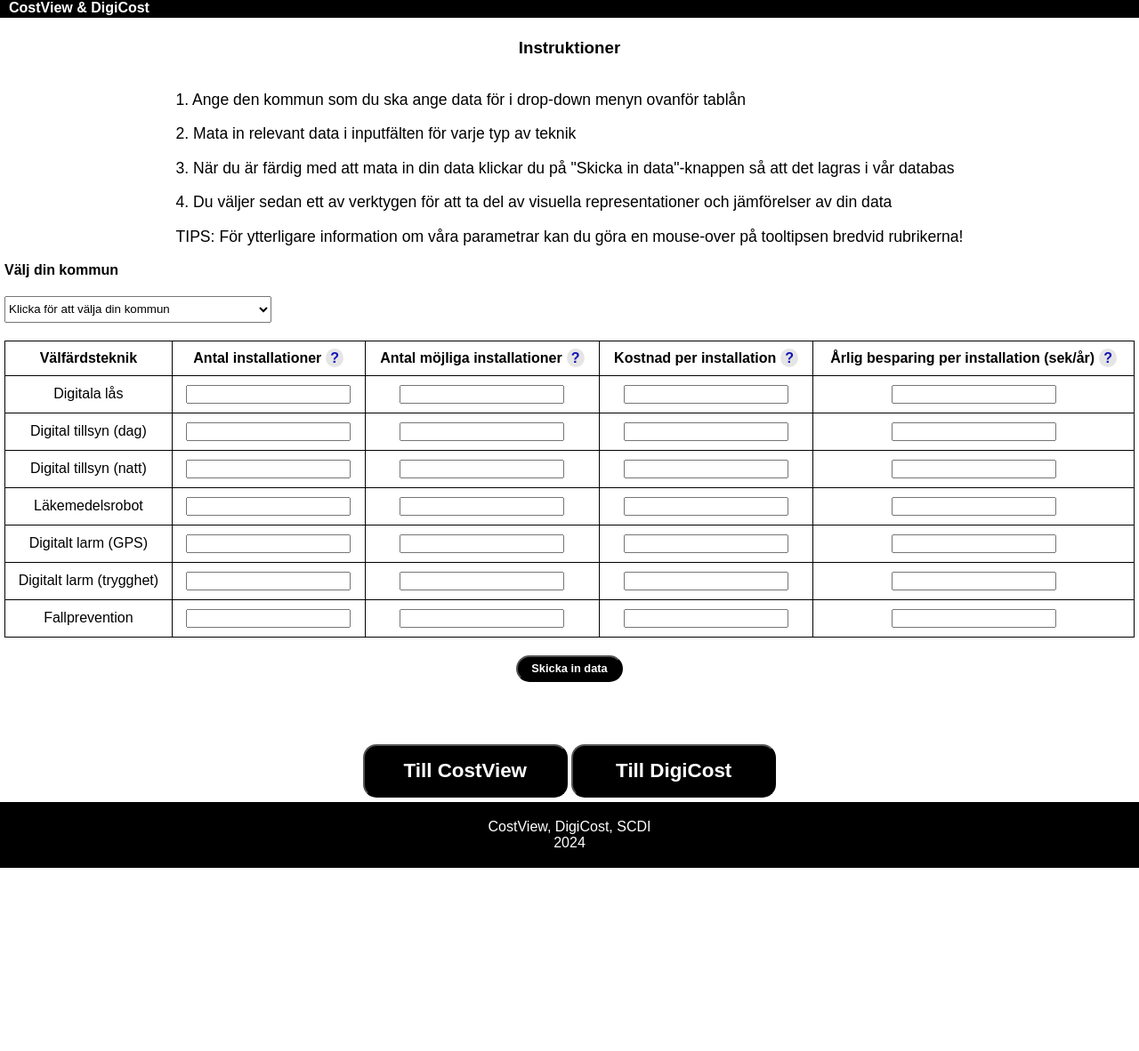
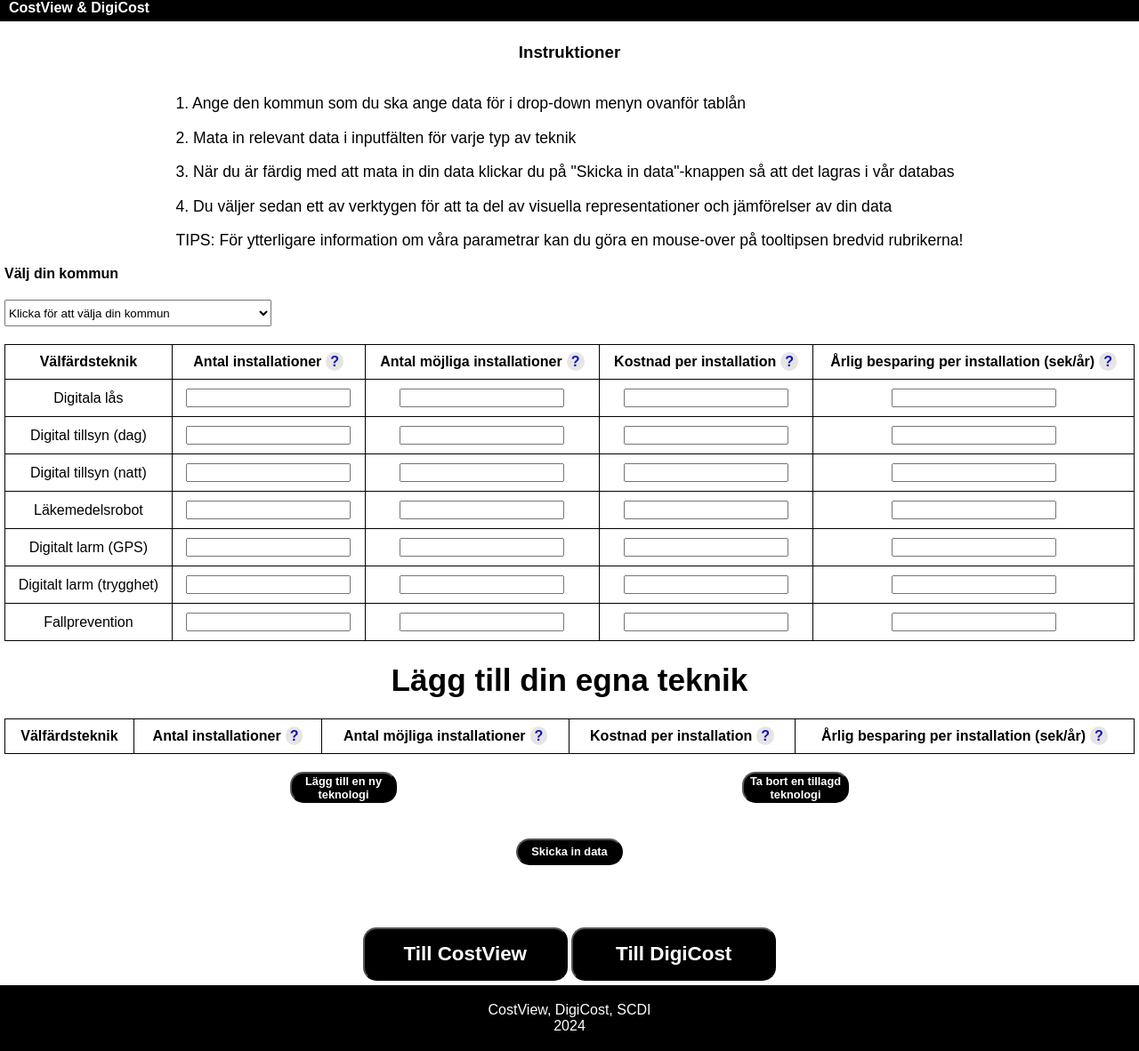
Before and after one commit to Antpapa99/TIG335_Alternativkostnader, a Django app: page /data/ in a window 1280 px wide. Shown: the whole page at 89% size. Before the commit the page ends 976 px from the top, so only its background shows below. Run offline with Django 5.2, Linux system fonts and the light colour scheme; lists and menus that the app fills with data are empty.

Commit message:
data and static

```diff
--- a/alternativkostnaderApp/static/addRows.js
+++ b/alternativkostnaderApp/static/addRows.js
@@ -24,5 +24,22 @@ document.addEventListener("DOMContentLoaded", function() {
 
 });
 
+function addRow() {
+    // Check if the maximum limit of rows has been reached
+    let table = document.getElementById('customtekniktable').getElementsByTagName('tbody')[0];
+
+    let newRow = table.insertRow(table.rows.length);
+    let cells = [];
+
+    for (let i = 0; i < 5; i++) {
+        cells.push(newRow.insertCell(i));
+            let input = document.createElement('input');
+            input.type = 'text';
+            input.classList.add(['teknikselect', 'installationer', 'minstallationer', 'kinstallation', 'binstallationsek'][i - 1]);
+            cells[i].appendChild(input);
+    }
+}
+
+document.getElementById('addRowButton').addEventListener('click', addRow);
 
 document.getElementById("deleteRowButton").addEventListener('click', rowDeleteFunction)
--- a/alternativkostnaderApp/static/style.css
+++ b/alternativkostnaderApp/static/style.css
@@ -110,11 +110,34 @@ a:link, a:visited {
     width: 100%; /* Fyll ut tabellen tillgängligt utrymme */
 }
 
+#customtekniktable {
+    margin: 0 auto;
+    text-align: center;
+    border-collapse: collapse; /* Slå ihop gränserna mellan celler */
+    width: 100%; /* Fyll ut tabellen tillgängligt utrymme */
+}
+
 #tekniktable th,
 #tekniktable td {
     padding: 10px; /* Lägg till padding för att öka avståndet runt texten i cellerna */
     border: 1px solid black; /* Lägg till gränser runt cellerna */
 }
+
+#customtekniktable th,
+#customtekniktable td {
+    padding: 10px; /* Lägg till padding för att öka avståndet runt texten i cellerna */
+    border: 1px solid black; /* Lägg till gränser runt cellerna */
+}
+
+.RowParent {
+    display: grid;
+    grid-template-columns: repeat(5, 1fr);
+    grid-template-rows: 1fr;
+    grid-column-gap: 0px;
+    grid-row-gap: 0px;
+    }
+
+
 
 #submitbutton {
     width: 120px;
@@ -126,6 +149,32 @@ a:link, a:visited {
     border-radius: 15px;
     font-size: 0.8em;
     font-weight: bold;
+}
+
+#addRowButton {
+    width: 120px;
+    height: 35px;
+    margin: 20px auto;
+    display: block;
+    color: white;
+    background-color: black;
+    border-radius: 15px;
+    font-size: 0.8em;
+    font-weight: bold;
+    grid-area: 1 / 2 / 2 / 3;
+}
+
+#deleteRowButton {
+    width: 120px;
+    height: 35px;
+    margin: 20px auto;
+    display: block;
+    color: white;
+    background-color: black;
+    border-radius: 15px;
+    font-size: 0.8em;
+    font-weight: bold;
+    grid-area: 1 / 4 / 2 / 5;
 }
 
 #inputfield label {
--- a/alternativkostnaderApp/templates/data.html
+++ b/alternativkostnaderApp/templates/data.html
@@ -42,8 +42,37 @@
                     </tr>
                 </thead>
                 <tbody>
+                    <!-- Add rows here as needed -->
                 </tbody>
             </table>
+            <div id="instruktioner">
+                <h1>Lägg till din egna teknik</h1>
+            </div>
+            <table id="customtekniktable">
+                <thead>
+                    <tr>
+                        <tr>
+                            <th>Välfärdsteknik</th>
+                            <th>Antal installationer<span class="tooltip" title="Antalet installationer av varje teknik som ni har utfört inom äldreomsorgen.">?</span></th>
+                            <th>Antal möjliga installationer<span class="tooltip" title="Totala mängden installationer som kan göras i er kommun (inklusive befintliga installationer).">?</span></th>
+                            <th>Kostnad per installation<span class="tooltip" title="Konstnaden för att köpa in och installera respektive välfärdsteknik.">?</span></th>
+                            <th>Årlig besparing per installation (sek/år)<span class="tooltip" title="Pengar sparade per installation av en specifik teknisk enhet per år.">?</span></th>
+                        </tr>
+                    </tr>
+                </thead>
+                <tbody>
+                    <!-- Add rows here as needed -->
+                </tbody>
+            </table>
+            <div class="RowParent">
+                <button type="button" id="addRowButton">
+                    Lägg till en ny teknologi
+                </button>
+
+                <button type="button" id="deleteRowButton">
+                    Ta bort en tillagd teknologi
+                </button>
+            </div>
 
             <button type="button" id="submitbutton">
                 Skicka in data
```
Also changed, not shown: alternativkostnaderApp/migrations/0001_initial.py, alternativkostnaderApp/migrations/0002_remove_commune_technologies_technology_commune_name_and_more.py (deleted), alternativkostnaderApp/migrations/0003_alter_technology_unique_together.py (deleted), alternativkostnaderApp/migrations/0004_alter_commune_commune_name.py (deleted), alternativkostnaderApp/migrations/0005_rename_value_technology_antal_installationer_and_more.py (deleted), alternativkostnaderApp/migrations/0006_rename_årlig_besparing_per_installation_hte_technology_arlig_besparing_per_installation_hte_and_more.py (deleted), alternativkostnaderApp/migrations/0007_remove_technology_arlig_besparing_per_installation_hte.py (deleted), db.sqlite3.
